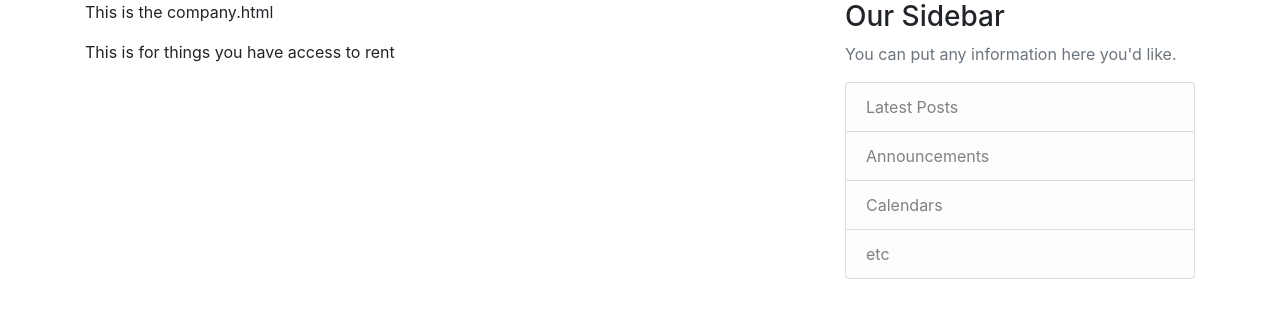
After one commit to robotlightsyou/trip, a Django app: template tripcore/inventory/templates/inventory/company.html in a window 1280 px wide. The commit adds this page. Shown: the top 318 px of the page. Run offline with Django 3.2, Linux system fonts and the light colour scheme; the template is opened without the code that fills it, so the values that code supplies are empty; some libraries are stand-ins or nearby versions.

Commit message:
add html placeholders

```diff
--- /dev/null
+++ b/tripcore/inventory/templates/inventory/company.html
@@ -0,0 +1,7 @@
+{% extends 'inventory/inventory_base.html' %}
+{% block  content %}
+    <p>This is the company.html</p>
+    <p>This is for things you have access to rent</p>
+{% endblock content %}
+
+{% comment %} things you have access to rent {% endcomment %}
--- /dev/null
+++ b/tripcore/inventory/templates/inventory/inventory_base.html
@@ -0,0 +1,9 @@
+{% extends 'landing/trip_base.html' %}
+{% block  content %}
+    <p>This is the Inventory base</p>
+{% endblock content %}
+{% comment %}
+
+extends trip_base.html
+
+display user info similar to rental home {% endcomment %}
--- /dev/null
+++ b/tripcore/inventory/templates/inventory/out.html
@@ -0,0 +1,5 @@
+{% extends 'inventory/inventory_base.html' %}
+{% block  content %}
+    <p>This is the company.html</p>
+    <p>This is for things checked out to you</p>
+{% endblock content %}
--- /dev/null
+++ b/tripcore/inventory/templates/inventory/personal.html
@@ -0,0 +1,6 @@
+
+{% extends 'inventory/inventory_base.html' %}
+{% block  content %}
+    <p>This is the company.html</p>
+    <p>This is for things you personally own</p>
+{% endblock content %}
--- /dev/null
+++ b/tripcore/rental/templates/rental/checkin.html
@@ -0,0 +1,5 @@
+{% extends 'rental/rental_base.html' %}
+{% block  content %}
+    <p>This is the checkin.html</p>
+    <p>This line just for distinction</p>
+{% endblock content %}
--- /dev/null
+++ b/tripcore/rental/templates/rental/checkout.html
@@ -0,0 +1,4 @@
+{% extends 'rental/rental_base.html' %}
+{% block  content %}
+    <p>This is the checkout.html</p>
+{% endblock content %}
--- /dev/null
+++ b/tripcore/users/templates/users/profile.html
@@ -0,0 +1,4 @@
+{% extends 'landing/trip_base.html' %}
+{% block  content %}
+    <p>This is the user profile</p>
+{% endblock content %}
```
Also changed, not shown: tripcore/landing/templates/landing/trip_landing.html (+13 -1 lines), tripcore/rental/templates/rental/rental_base.html (added, +8 -0 lines).
